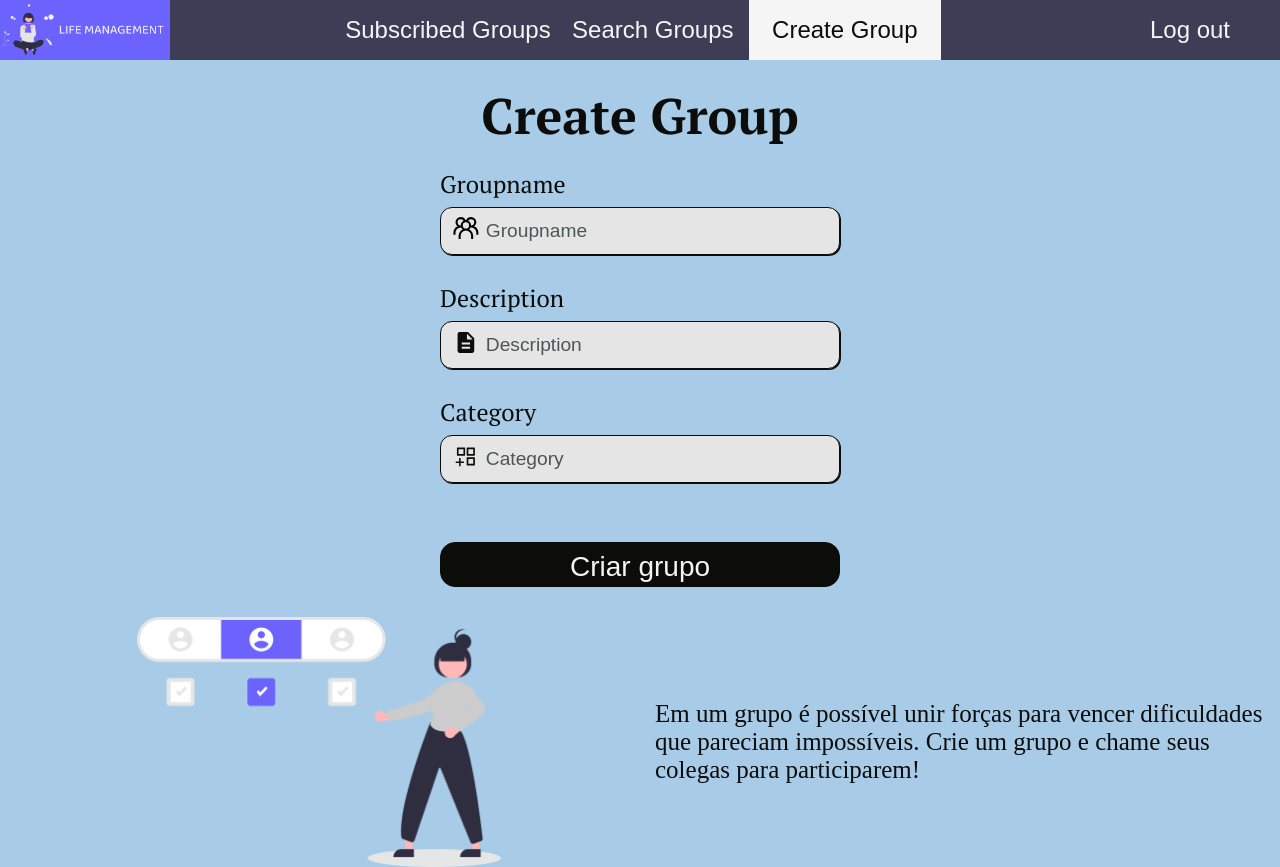
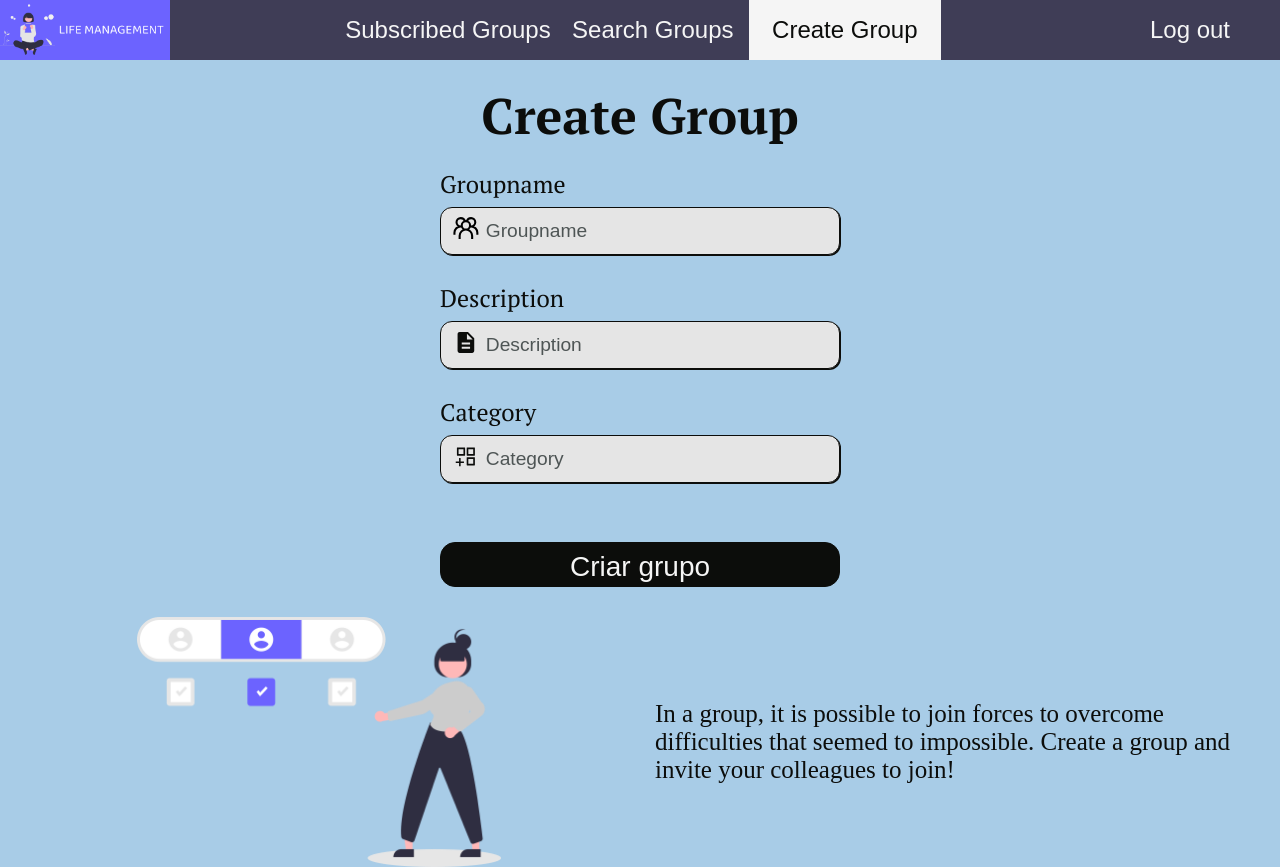
Before and after one commit to CalebeNavarro/gestao-de-habitos, a React (Create React App) app: page /creategroup in a window 1280 px wide. Built offline with nearby package versions, Linux system fonts and the light colour scheme; sample sign-in values are in the browser's storage; a web font is replaced by a local one.

Commit message:
fix: translate language

```diff
--- a/src/pages/CreateGroup/index.jsx
+++ b/src/pages/CreateGroup/index.jsx
@@ -101,8 +101,8 @@ const CreateGroup = () => {
       </StyledForm>
 
       <Footer img={Img} fixDiv>
-        Em um grupo é possível unir forças para vencer dificuldades que pareciam
-        impossíveis. Crie um grupo e chame seus colegas para participarem!
+        In a group, it is possible to join forces to overcome difficulties that seemed to
+        impossible. Create a group and invite your colleagues to join!
       </Footer>
     </Container>
   );
```
